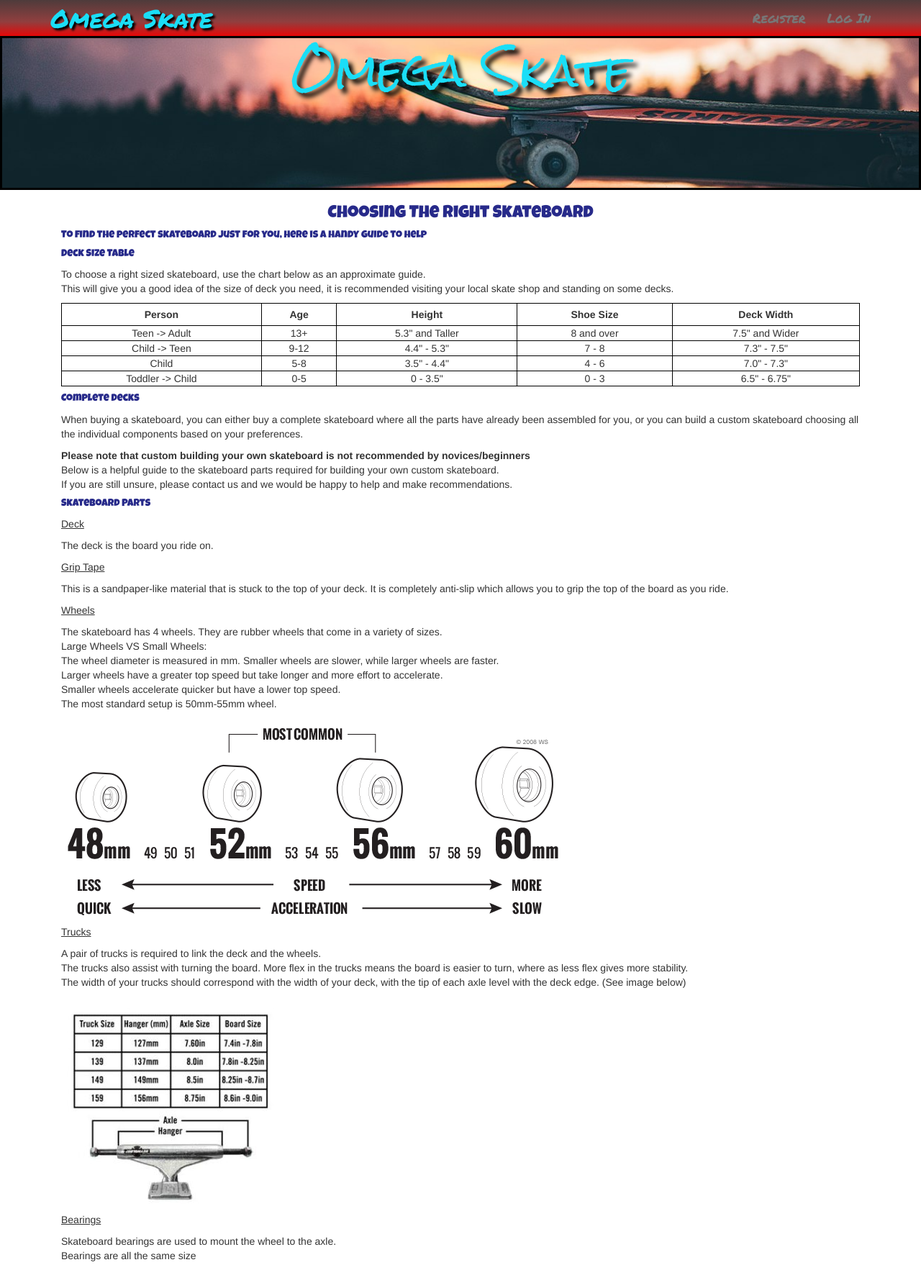
After one commit to skies09/omega-sk8-ds, a Django app: page /home/setup/ in a window 1280 px wide. The commit adds this page. Shown: the whole page at 72% size. Run offline with Django 3.2, Linux system fonts and the light colour scheme; some libraries are stand-ins or nearby versions; some web fonts are replaced.

Commit message:
adding setup page

```diff
--- /dev/null
+++ b/home/templates/setup.html
@@ -0,0 +1,115 @@
+{% extends 'base.html' %}
+
+{% block content %}
+<div class='container-fluid'>
+    <div class='row'>
+        <div class='col-sm-12'>
+
+            <h3>Choosing The Right Skateboard</h3>
+
+            <h5>To find the perfect skateboard just for you, here is a handy guide to help
+            </h5>
+            <h5>Deck Size Table</h5>
+            <div class='paragraph-content'>
+                <p>To choose a right sized skateboard, use the chart below as an approximate guide.<br>
+                    This will give you a good idea of the size of deck you need, it is recommended visiting your local
+                    skate shop and standing on some decks.
+                </p>
+            </div>
+            <table class="deck-size-guide">
+                <tr>
+                    <th>Person</th>
+                    <th>Age</th>
+                    <th>Height</th>
+                    <th>Shoe Size</th>
+                    <th>Deck Width</th>
+                </tr>
+                <tr>
+                    <td>Teen -> Adult</td>
+                    <td>13+</td>
+                    <td>5.3" and Taller</td>
+                    <td>8 and over</td>
+                    <td>7.5" and Wider</td>
+                </tr>
+                <tr>
+                    <td>Child -> Teen</td>
+                    <td>9-12 </td>
+                    <td>4.4" - 5.3"</td>
+                    <td>7 - 8</td>
+                    <td>7.3" - 7.5"</td>
+                </tr>
+                <tr>
+                    <td>Child</td>
+                    <td>5-8 </td>
+                    <td>3.5" - 4.4"</td>
+                    <td>4 - 6</td>
+                    <td>7.0" - 7.3"</td>
+                </tr>
+                <tr>
+                    <td>Toddler -> Child</td>
+                    <td>0-5 </td>
+                    <td>0 - 3.5"</td>
+                    <td>0 - 3</td>
+                    <td>6.5" - 6.75"</td>
+                </tr>
+            </table>
+            <h5>Complete Decks</h5>
+            <div class='paragraph-content'>
+                <p>When buying a skateboard, you can either buy a complete skateboard where all the parts have already
+                    been assembled for you, or you can build a custom skateboard choosing all the individual components
+                    based on your preferences.</p>
+                <strong>Please note that custom building your own skateboard is not recommended by
+                    novices/beginners</strong>
+                <p>Below is a helpful guide to the skateboard parts required for building your own custom
+                    skateboard.<br>
+                    If you are still unsure, please contact us and we would be happy to help and make recommendations.
+                </p>
+            </div>
+            <h5>Skateboard Parts</h5>
+            <div class='part-title'>
+                <p>Deck</p>
+            </div>
+            <div class='paragraph-content'>
+                <p>The deck is the board you ride on.</p>
+            </div>
+            <div class='part-title'>
+                <p>Grip Tape</p>
+            </div>
+            <div class='paragraph-content'>
+                <p>This is a sandpaper-like material that is stuck to the top of your deck. It is completely anti-slip
+                    which allows you to grip the top of the board as you ride.</p>
+            </div>
+            <div class='part-title'>
+                <p>Wheels</p>
+            </div>
+            <div class='paragraph-content'>
+                <p>The skateboard has 4 wheels. They are rubber wheels that come in a variety of sizes.<br>
+                    Large Wheels VS Small Wheels:<br>
+                    The wheel diameter is measured in mm. Smaller wheels are slower, while larger wheels are faster.<br>
+                    Larger wheels have a greater top speed but take longer and more effort to accelerate.<br>
+                    Smaller wheels accelerate quicker but have a lower top speed.<br>
+                    The most standard setup is 50mm-55mm wheel.</p>
+                    <img src="static/media/images/wheel-diameter.jpg">
+            </div>
+            <div class='part-title'>
+                <p>Trucks</p>
+            </div>
+            <div class='paragraph-content'>
+                <p>A pair of trucks is required to link the deck and the wheels.<br>
+                    The trucks also assist with turning the board. More flex in the trucks means the board is easier to
+                    turn, where as less flex gives more stability.<br>
+                    The width of your trucks should correspond with the width of your deck, with the tip of each axle
+                    level with the deck edge. (See image below)</p>
+                    <img src="static/media/images/trucks-width.jpg">
+            </div>
+            <div class='part-title'>
+                <p>Bearings</p>
+            </div>
+            <div class='paragraph-content'>
+                <p>Skateboard bearings are used to mount the wheel to the axle.<br>
+                    Bearings are all the same size</p>
+            </div>
+        </div>
+    </div>
+</div>
+{% endblock %}
--- a/home/urls.py
+++ b/home/urls.py
@@ -2,10 +2,14 @@ from django.conf.urls import url, include
 from .views import home
 from .views import deliveries
 from .views import contact
+from .views import faqs
+from .views import setup
 
 
 urlpatterns = [
 url(r'^home/', home, name="home"),
 url(r'^deliveries/', deliveries, name="deliveries"),
 url(r'^contact/', contact, name="contact"),
+url(r'^faqs/', faqs, name="faqs"),
+url(r'^setup/', setup, name="setup"),
 ]
--- a/home/views.py
+++ b/home/views.py
@@ -6,9 +6,18 @@ def home(request):
     return render(request, "home.html")
 
 def deliveries(request):
-    """A view that displays the contact page"""
+    """A view that displays the deliveries page"""
     return render(request, "deliveries.html")
 
 def contact(request):
     """A view that displays the contact page"""
     return render(request, "contact.html")
+
+def faqs(request):
+    """A view that displays the help page"""
+    return render(request, "help.html")
+
+
+def setup(request):
+    """A view that displays the setup page"""
+    return render(request, "setup.html")
--- a/static/css/custom.css
+++ b/static/css/custom.css
@@ -136,10 +136,6 @@ color: #272a8a;
 
 }
 
-.paragraph-content{
-
-}
-
 /*contact page*/
 form {
     width: 100%;
@@ -159,6 +155,43 @@ form {
     font-size:15px;
 }
 
+/*faqs page*/
+
+.plus-btn{
+background-color: #1adef7;
+float:right;
+}
+
+.questions{
+    font-size:16px;
+    font-family: 'Luckiest Guy', cursive;
+    color: #272a8a;
+}
+
+/*setup page*/
+
+.deck-size-guide{
+    padding-top:-5px;
+}
+table {
+    width: 100%;
+    border: 1px solid black;
+    margin-bottom: 10px;
+  }
+
+th{
+    padding: 5px;
+    text-align: center;
+    border: 1px solid black;
+  }
+td{
+    border: 1px solid black;
+    text-align:center;
+}
+
+.part-title{
+    text-decoration: underline;
+}
 
 .icon-bar {
     background-color: #fff;
--- /dev/null
+++ b/static/js/script.js
@@ -0,0 +1,19 @@
+//waits until page is ready
+$(document).ready(function () {
+
+/*jQuery for the plus buttons on the FAQ page*/
+    $(".answer").hide();
+
+    // $(".plus-btn").click(function () {
+    //     $(".answer").slideToggle(500);
+    // });
+
+
+    $(".plus-btn").on("click", function() {
+
+        var thisAnswerSelector = "." + this.id + "answer";
+
+        $(thisAnswerSelector).slideToggle(500);
+        console.log('clicked');
+    });
+});
--- a/templates/base.html
+++ b/templates/base.html
@@ -9,9 +9,7 @@
     <title>Omega Skate</title>
     <link rel="stylesheet" href="https://cdnjs.cloudflare.com/ajax/libs/bootswatch/3.3.7/cerulean/bootstrap.min.css">
     <link rel="stylesheet" href="{% static 'css/custom.css' %}">
-    <script src="https://cdnjs.cloudflare.com/ajax/libs/jquery/3.2.1/jquery.min.js"></script>
-    <script src="https://cdnjs.cloudflare.com/ajax/libs/twitter-bootstrap/3.3.7/js/bootstrap.min.js"></script>
-    {% block head_js %} {% endblock head_js %}
+
 </head>
 
 
@@ -73,21 +71,25 @@
     <footer class='container-fluid'>
         <div class='footer-details row'>
             <div class='col-sm-6'>
-                    <ul class='footer-list'>
-                        <li><a href="{% url 'deliveries' %}">Deliveries & Returns</a></li>
-                        <!-- <li><a href="">Track Order</a></li> -->
-                        <li><a href="{% url 'contact' %}" >Contact Us</a></li>
-                    </ul>
+                <ul class='footer-list'>
+                    <li><a href="{% url 'deliveries' %}">Deliveries & Returns</a></li>
+                    <li><a href="{% url 'contact' %}">Contact Us</a></li>
+                </ul>
             </div>
             <div class='col-sm-6'>
-                    <ul class='footer-list'>
-                        <li><a href="">Help</a></li>
-                        <!-- <li><a href="">Board Sizes</a></li> -->
-                        <li><a href="">Complete Setup Guide</a></li>
-                    </ul>
+                <ul class='footer-list'>
+                    <li><a href="{% url 'faqs' %}">Help</a></li>
+                    <li><a href="{% url 'setup' %}">Complete Setup Guide</a></li>
+                </ul>
             </div>
         </div>
     </footer>
+
+
+    <script src="https://cdnjs.cloudflare.com/ajax/libs/jquery/3.2.1/jquery.min.js"></script>
+    <script type="text/javascript" src="{% static 'js/script.js' %}"></script>
+    <script src="https://cdnjs.cloudflare.com/ajax/libs/twitter-bootstrap/3.3.7/js/bootstrap.min.js"></script>
+    {% block head_js %} {% endblock head_js %}
 </body>
 
 </html>
```
Also changed, not shown: home/templates/help.html (added, +38 -0 lines), static/media/images/trucks-width.jpg (added), static/media/images/wheel-diameter.jpg (added).
